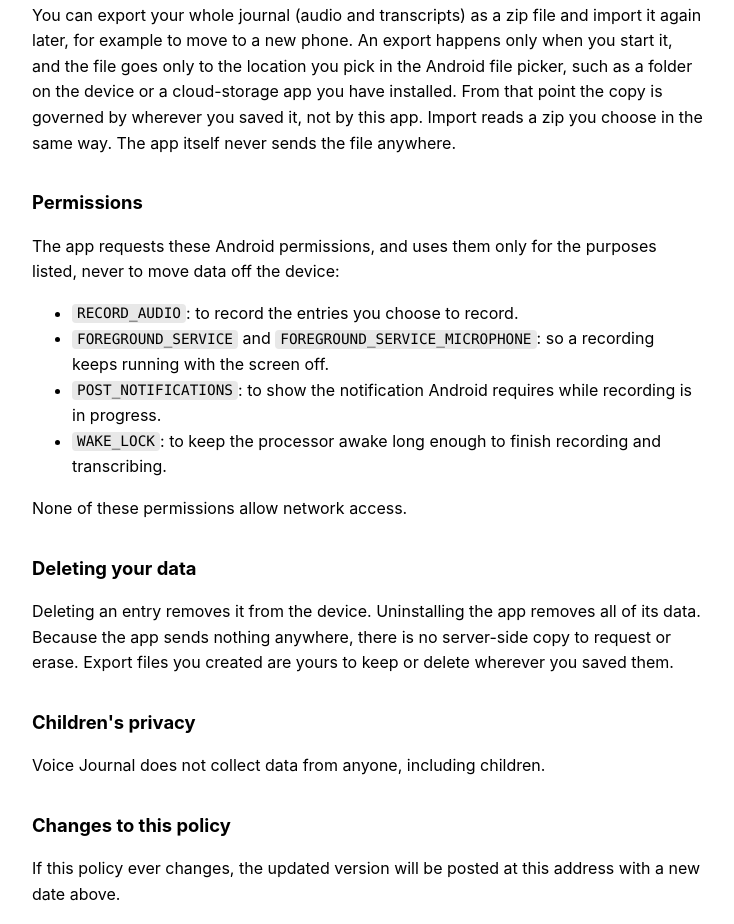
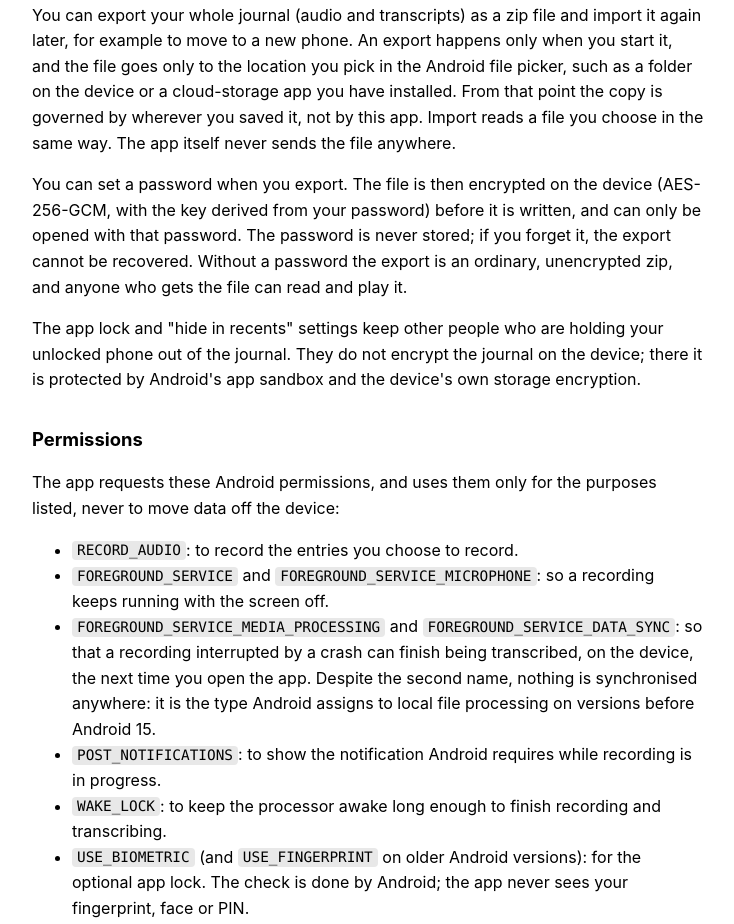
Before and after one commit to ZyrielZero/voice-journal, a plain HTML site: page docs/index.html in a window 1280 px wide. Shown: the part 656-1580 px from the top of the page, without its empty margins (272-1006 px from the left). Drawn offline with Linux system fonts and the light colour scheme.

Commit message:
Update README, privacy page, status and changelog for 1.1.0
Describe hybrid search, encrypted export, what the app lock does and does
not protect, the network-permission guard and the new foreground-service
permissions. STATUS.md lists what must be checked on a device before
1.1.0 is tagged.

```diff
--- a/docs/index.html
+++ b/docs/index.html
@@ -61,9 +61,23 @@
     happens only when you start it, and the file goes only to the location
     you pick in the Android file picker, such as a folder on the device or a
     cloud-storage app you have installed. From that point the copy is
-    governed by wherever you saved it, not by this app. Import reads a zip
+    governed by wherever you saved it, not by this app. Import reads a file
     you choose in the same way. The app itself never sends the file
     anywhere.
+  </p>
+  <p>
+    You can set a password when you export. The file is then encrypted on
+    the device (AES-256-GCM, with the key derived from your password) before
+    it is written, and can only be opened with that password. The password
+    is never stored; if you forget it, the export cannot be recovered.
+    Without a password the export is an ordinary, unencrypted zip, and
+    anyone who gets the file can read and play it.
+  </p>
+  <p>
+    The app lock and "hide in recents" settings keep other people who are
+    holding your unlocked phone out of the journal. They do not encrypt the
+    journal on the device; there it is protected by Android's app sandbox
+    and the device's own storage encryption.
   </p>
 
   <h2>Permissions</h2>
@@ -75,10 +89,19 @@
     <li><code>RECORD_AUDIO</code>: to record the entries you choose to record.</li>
     <li><code>FOREGROUND_SERVICE</code> and <code>FOREGROUND_SERVICE_MICROPHONE</code>:
       so a recording keeps running with the screen off.</li>
+    <li><code>FOREGROUND_SERVICE_MEDIA_PROCESSING</code> and
+      <code>FOREGROUND_SERVICE_DATA_SYNC</code>: so that a recording
+      interrupted by a crash can finish being transcribed, on the device,
+      the next time you open the app. Despite the second name, nothing is
+      synchronised anywhere: it is the type Android assigns to local file
+      processing on versions before Android 15.</li>
     <li><code>POST_NOTIFICATIONS</code>: to show the notification Android requires
       while recording is in progress.</li>
     <li><code>WAKE_LOCK</code>: to keep the processor awake long enough to finish
       recording and transcribing.</li>
+    <li><code>USE_BIOMETRIC</code> (and <code>USE_FINGERPRINT</code> on older
+      Android versions): for the optional app lock. The check is done by
+      Android; the app never sees your fingerprint, face or PIN.</li>
   </ul>
   <p>
     None of these permissions allow network access.
```
Also changed, not shown: fastlane/metadata/android/en-US/changelogs/5.txt, 2 other files.
